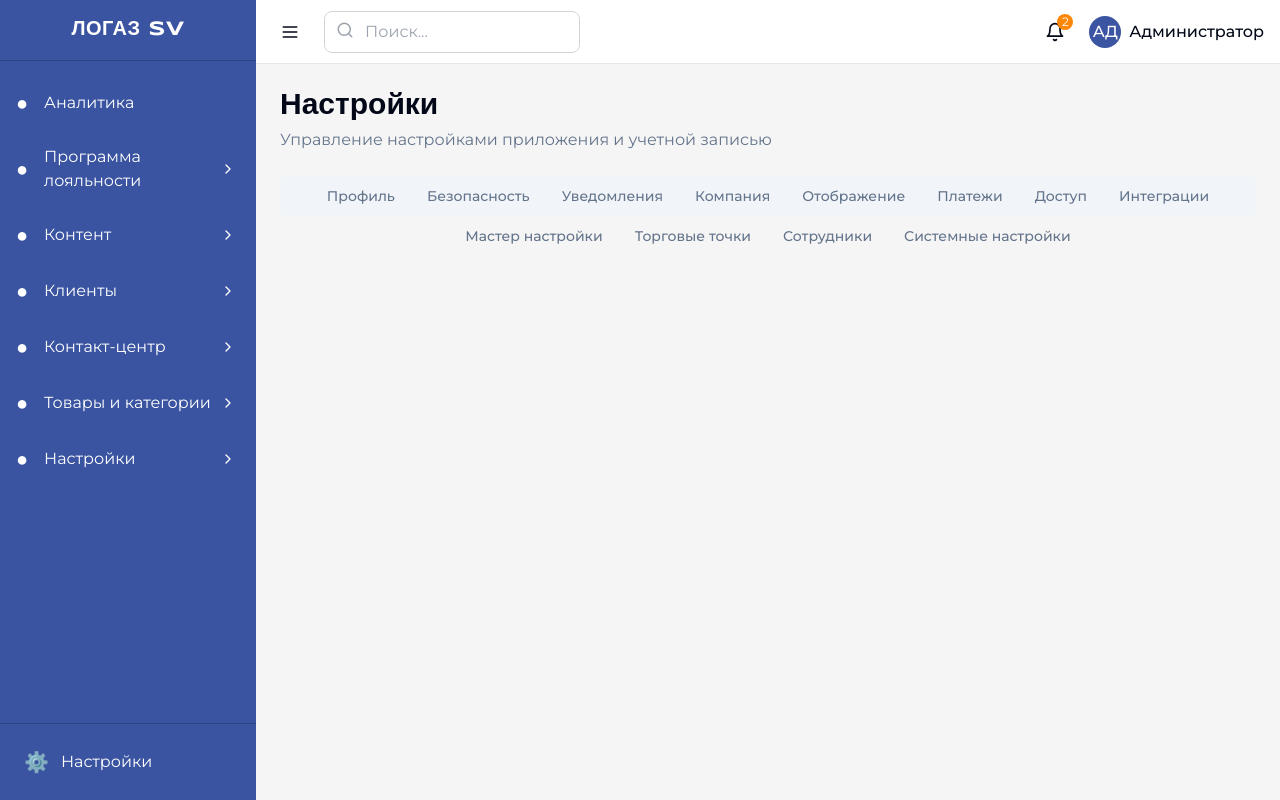
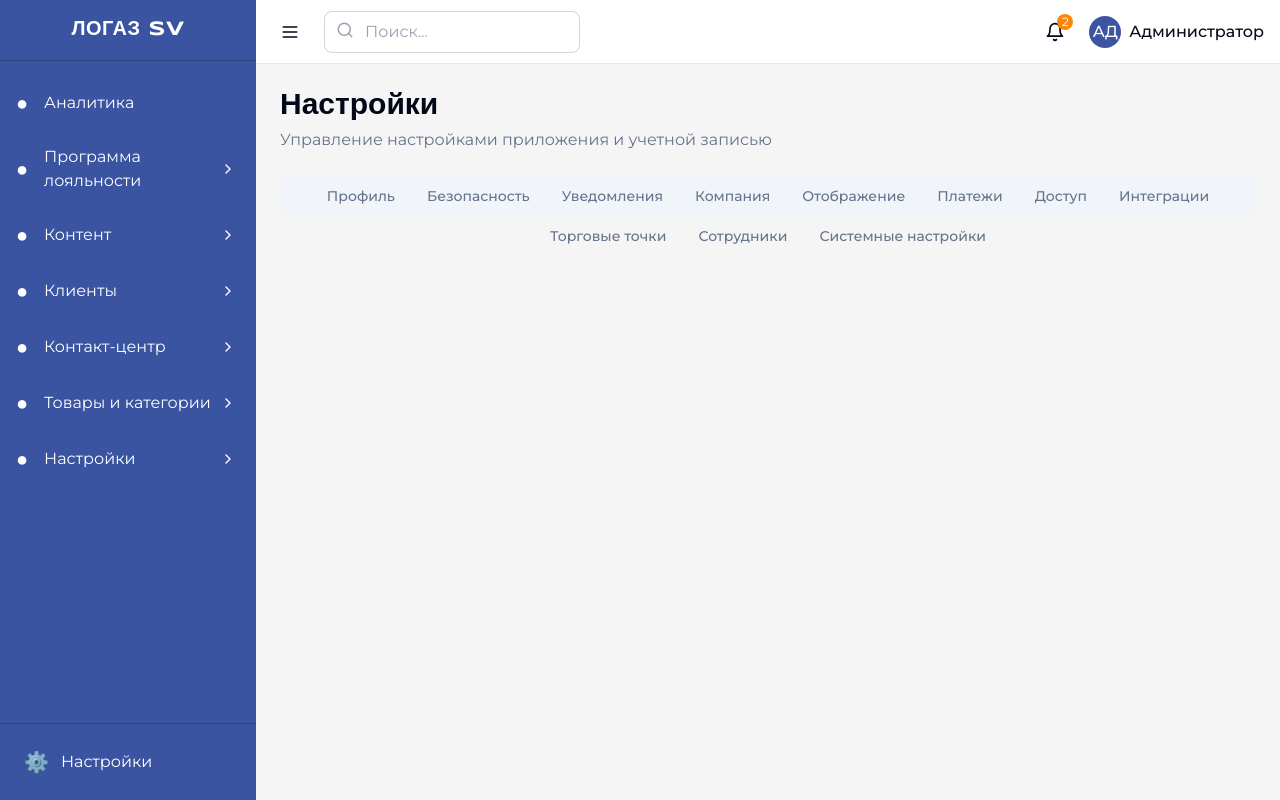
Before and after one commit to MONO-Digital-Studio/logaz-loyalty-crm, a React (Vite) app: page /settings/1 in a window 1280 px wide. Built offline with nearby package versions, Linux system fonts and the light colour scheme.

Commit message:
Remove setup wizard section

```diff
--- a/src/pages/SettingsPage.tsx
+++ b/src/pages/SettingsPage.tsx
@@ -11,7 +11,6 @@ import DisplaySettings from "../components/Settings/DisplaySettings";
 import PaymentSettings from "../components/Settings/PaymentSettings";
 import UserAccessSettings from "../components/Settings/UserAccessSettings";
 import SystemSettings from "../components/Settings/SystemSettings";
-import SetupWizard from "../components/Settings/SetupWizard";
 import StoreSettings from "../components/Settings/StoreSettings";
 import EmployeeSettings from "../components/Settings/EmployeeSettings";
 import { useLocation, useNavigate } from "react-router-dom";
@@ -62,7 +61,6 @@ const SettingsPage = () => {
           <TabsTrigger value="payments">Платежи</TabsTrigger>
           <TabsTrigger value="access">Доступ</TabsTrigger>
           <TabsTrigger value="integrations">Интеграции</TabsTrigger>
-          <TabsTrigger value="wizard">Мастер настройки</TabsTrigger>
           <TabsTrigger value="stores">Торговые точки</TabsTrigger>
           <TabsTrigger value="employees">Сотрудники</TabsTrigger>
           <TabsTrigger value="system">Системные настройки</TabsTrigger>
@@ -100,10 +98,6 @@ const SettingsPage = () => {
           <IntegrationSettings />
         </TabsContent>
 
-        <TabsContent value="wizard">
-          <SetupWizard />
-        </TabsContent>
-
         <TabsContent value="stores">
           <StoreSettings />
         </TabsContent>
```
